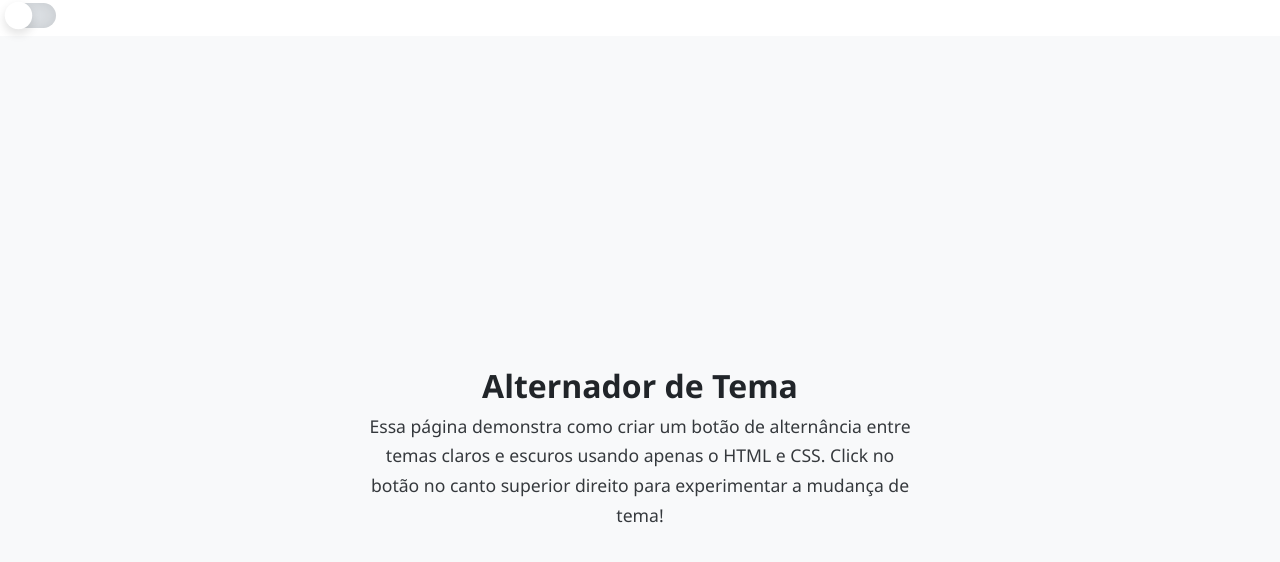
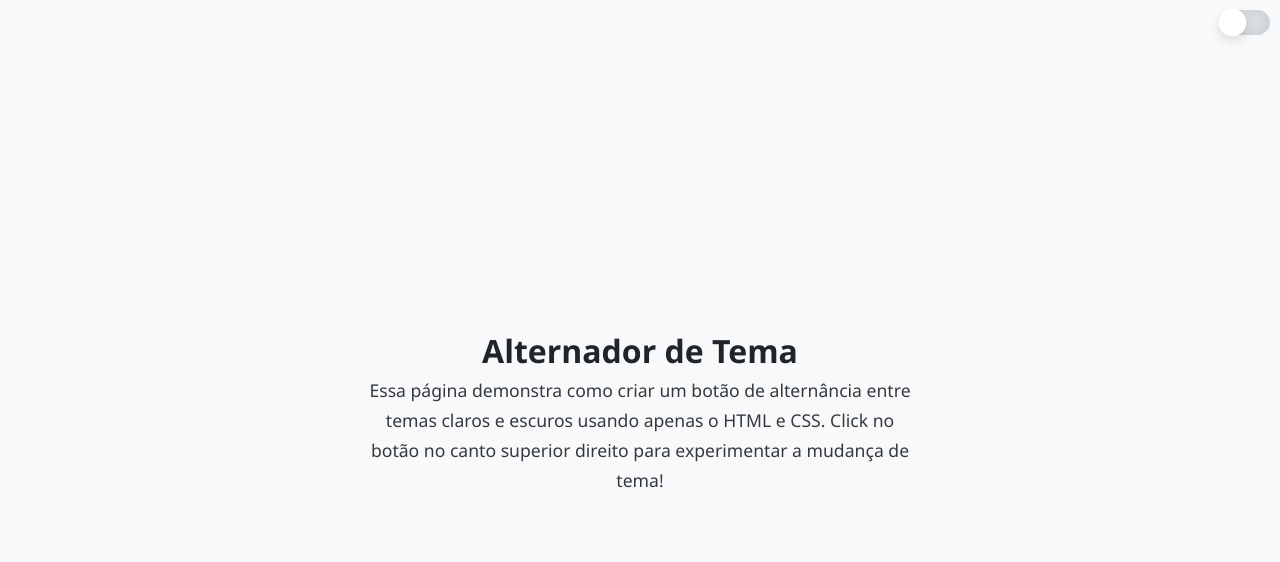
Before and after one commit to Leillac88/troca-de-tema, a plain HTML site: page index.html in a window 1280 px wide. Drawn offline with Linux system fonts and the light colour scheme.

Commit message:
ajustes finais

```diff
--- a/css/toggle.css
+++ b/css/toggle.css
@@ -9,8 +9,6 @@ input[type="checkbox"] {
     cursor: pointer;
     transition: var(--transition-time) ease;
     position: relative;
-    margin-top: 0.2rem;
-    margin-left: 0.4rem;
 }
 
 input:checked[type='checkbox'] {
@@ -36,3 +34,10 @@ input:checked[type="checkbox"]:before {
     background-color: var(--toggle-bg);
     border-color: var(--toggle-border);
 }
+
+#theme-toggle {
+    position: fixed;
+    top: 10px;
+    right: 10px;
+    z-index: 1000;
+}
```
